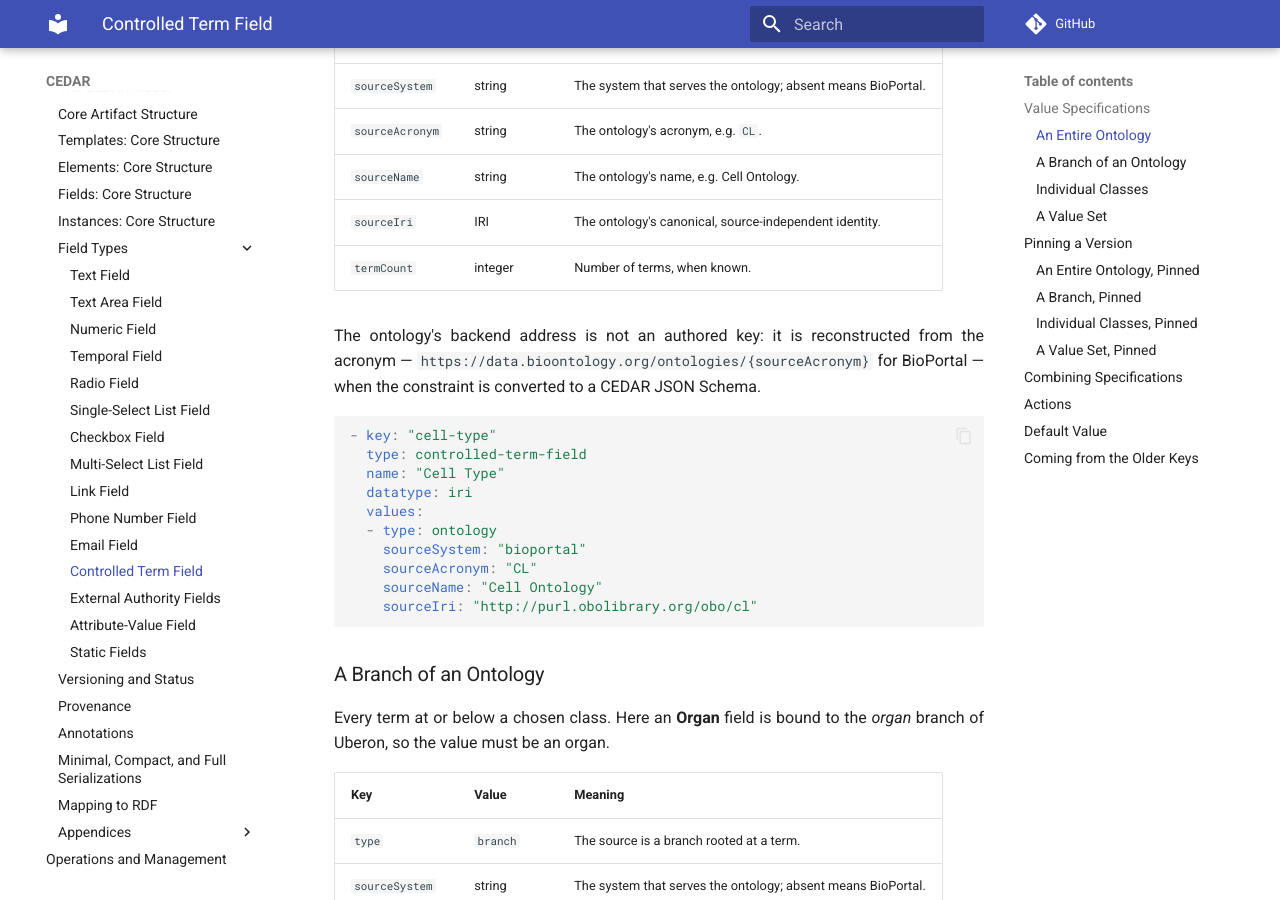
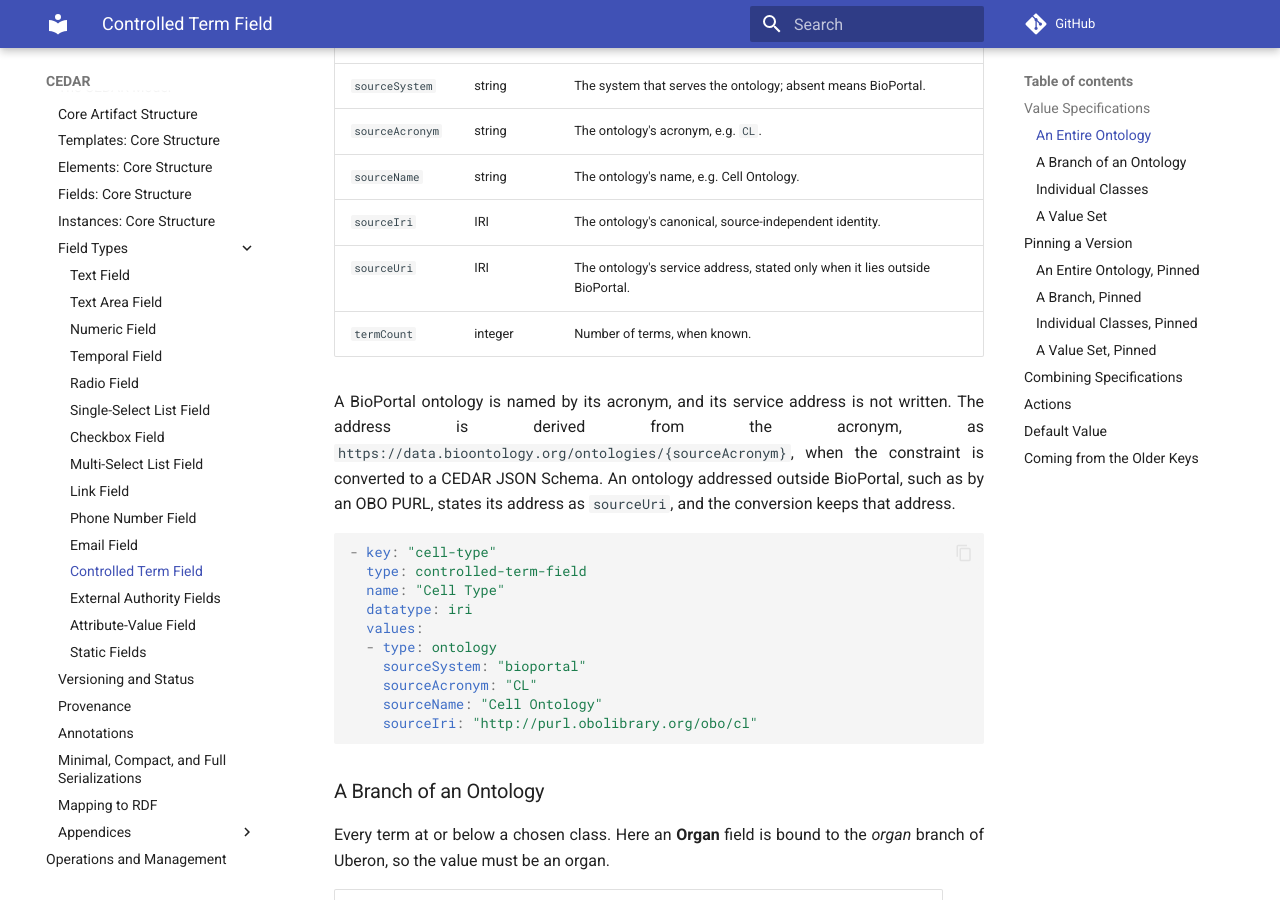
Before and after one commit to metadatacenter/cedar-mkdocs, an MkDocs documentation site: the page built from docs/yaml-spec/field-types/controlled-term-field.md, in a window 1280 px wide and 900 px high, scrolled down 783 px. Built offline with MkDocs 1.6.1 and Material for MkDocs 9.7.7, drawn with Linux system fonts in a browser that asks for light colours; comment, search, counter and statistics services are not loaded.

Commit message:
Document sourceUri for an ontology addressed outside BioPortal
YAML names a BioPortal ontology by its acronym and derives its address. An ontology addressed outside BioPortal, such as by an OBO PURL, now states its address as sourceUri, and both CEDAR libraries keep it. The controlled-term field page and the key index list the key.

Co-Authored-By: Claude Opus 5.5 <noreply@anthropic.com>

````diff
--- a/docs/yaml-spec/field-types/controlled-term-field.md
+++ b/docs/yaml-spec/field-types/controlled-term-field.md
@@ -29,11 +29,13 @@ Ontology, so any cell type is permitted.
 | `sourceAcronym` | string | The ontology's acronym, e.g. `CL`. |
 | `sourceName` | string | The ontology's name, e.g. Cell Ontology. |
 | `sourceIri` | IRI | The ontology's canonical, source-independent identity. |
+| `sourceUri` | IRI | The ontology's service address, stated only when it lies outside BioPortal. |
 | `termCount` | integer | Number of terms, when known. |
 
-The ontology's backend address is not an authored key: it is reconstructed from the acronym —
-`https://data.bioontology.org/ontologies/{sourceAcronym}` for BioPortal — when the constraint is
-converted to a CEDAR JSON Schema.
+A BioPortal ontology is named by its acronym, and its service address is not written. The address
+is derived from the acronym, as `https://data.bioontology.org/ontologies/{sourceAcronym}`, when the
+constraint is converted to a CEDAR JSON Schema. An ontology addressed outside BioPortal, such as by
+an OBO PURL, states its address as `sourceUri`, and the conversion keeps that address.
 
 ```yaml
 - key: "cell-type"
````
Also changed, not shown: docs/yaml-spec/appendices/key-index.md (+1 -0 lines).
